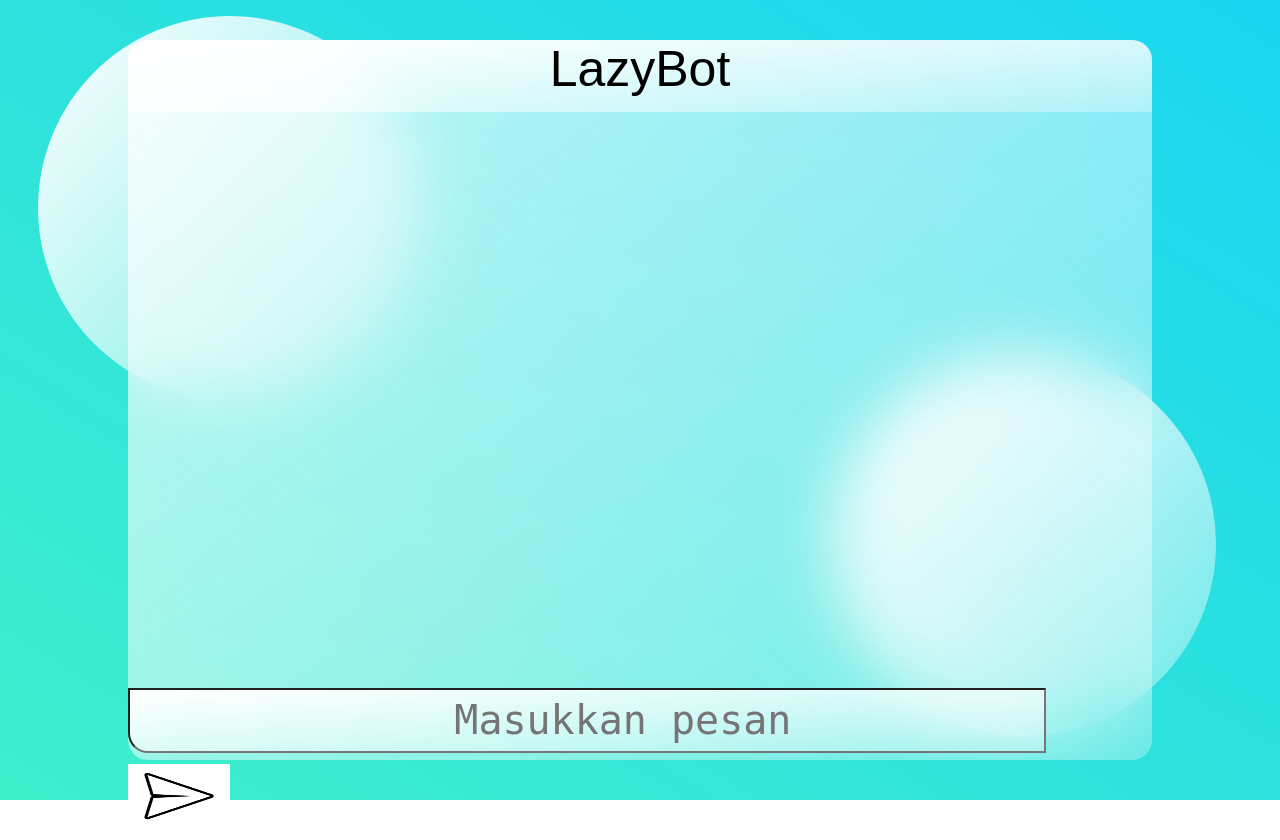
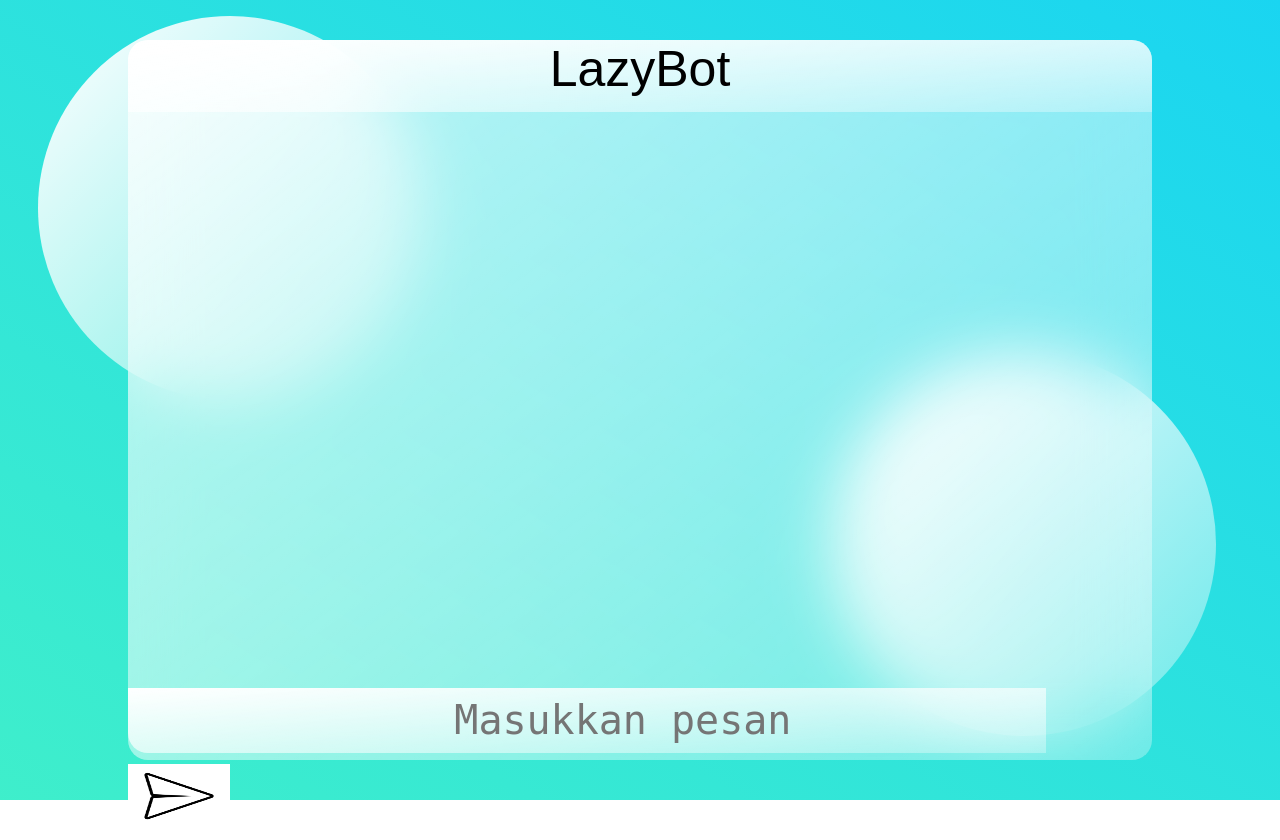
Before and after one commit to kevinkatsura/Tugas-Besar-III-IF2211-Strategi-Algoritma, a Flask app: page / in a window 1280 px wide. Run offline with Flask 2, Linux system fonts and the light colour scheme.

Commit message:
minor in UI

```diff
--- a/static/css/main.css
+++ b/static/css/main.css
@@ -94,6 +94,7 @@ input[type=text] {
     font-family: 'monospace', 'Courier', 'Courier New';
     font-size: 40px;
     text-align: center;
+    border:0;
 }
 input[type=text]:focus {
     background:linear-gradient(to right bottom,rgba(255,255,255,1),rgba(136, 226, 253, 0.8));
--- a/static/js/main.js
+++ b/static/js/main.js
@@ -1,6 +1,4 @@
 $(document).ready(function() {
-        console.log("Checkpoint1");
-
     $("form").on('submit',function(event) {
         $.ajax({
             data: {
@@ -26,7 +24,6 @@ $(document).ready(function() {
             document.getElementById("masukan").value = "";
         });
         event.preventDefault();
-        console.log("Checkpoint2");
     });
 
     window.setInterval(function() {
```
Also changed, not shown: static/img/background.jpeg (deleted).
